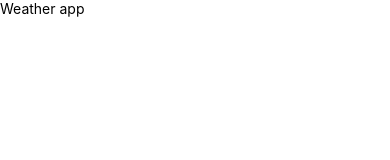
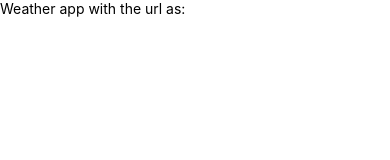
Before and after one commit to ychinamale/weather-mob-app, a React Native app: screen / in a window 390 px wide. Shown: the top 160 px of the page. Built offline with nearby package versions, Linux system fonts and the light colour scheme.

Commit message:
Added scripts & set up RN config

```diff
--- a/src/index.tsx
+++ b/src/index.tsx
@@ -2,13 +2,14 @@ import React from 'react';
 import {
   SafeAreaView, StatusBar, Text, View,
 } from 'react-native';
+import CONFIG from 'react-native-config';
 
 function App() {
   return (
     <SafeAreaView>
       <StatusBar />
       <View>
-        <Text>Weather app</Text>
+        <Text>Weather app with the url as: {CONFIG.API_URL}</Text>
       </View>
     </SafeAreaView>
   );
```
Also changed, not shown: package.json (+6 -2 lines), 6 other files (tests, documents, lock files or other folders).
